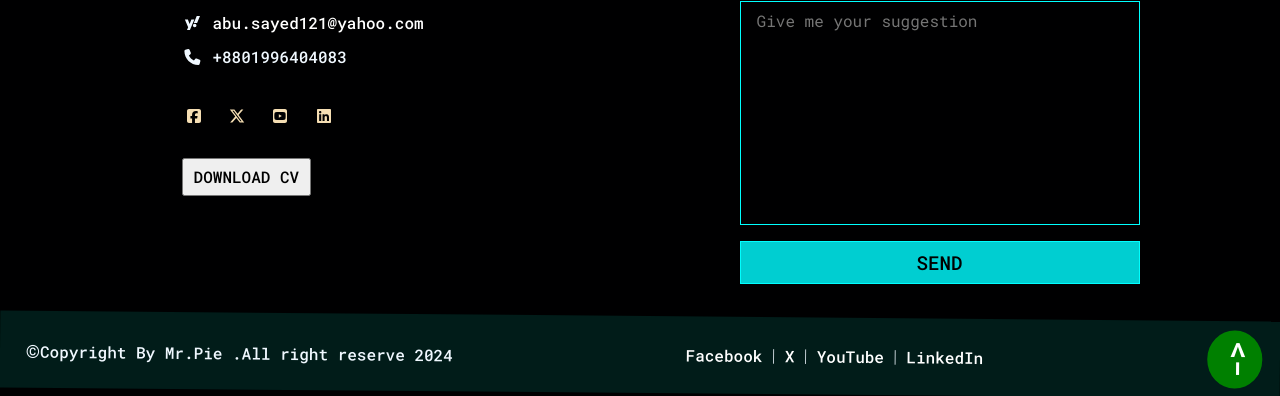
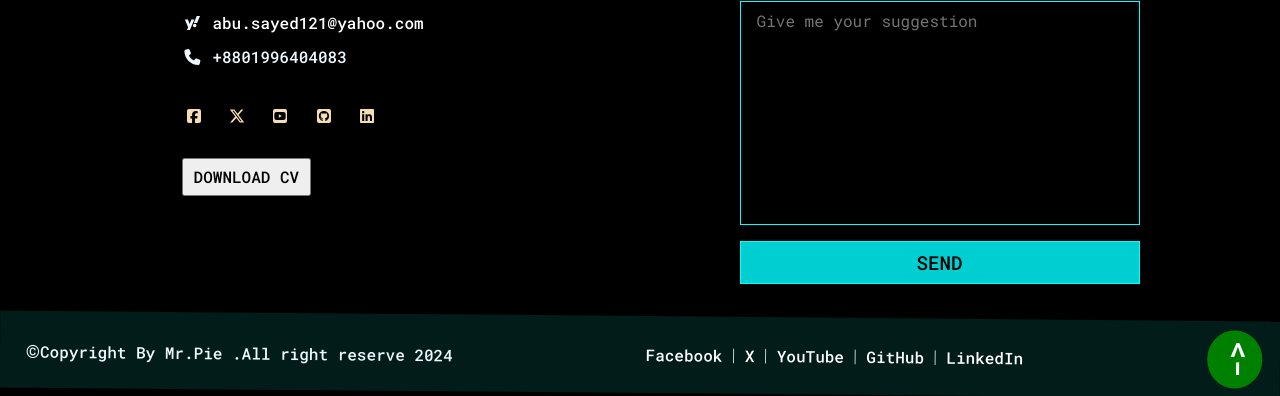
Before and after one commit to heyAbdullahBruh/myNote_client, a Next.js app: page / in a window 1280 px wide. Shown: the part 2750-3146 px from the top of the page. Built offline with nearby package versions, Linux system fonts and the light colour scheme.

Commit message:
#update9.16

```diff
--- a/src/app/page.jsx
+++ b/src/app/page.jsx
@@ -49,8 +49,13 @@ export default function Home() {
                 </div>
                 <div className="midFot">
                      <Link style={{color:'white',textDecoration:'none'}} href='https://www.facebook.com/Mr.1Pie/'>Facebook</Link><span>|</span>
+
                      <Link style={{color:'white',textDecoration:'none'}} href='https://x.com/MrPieX'>X</Link><span>|</span>
+
                      <Link style={{color:'white',textDecoration:'none'}} href='https://www.youtube.com/@Mr.1Pie'>YouTube</Link><span>|</span>
+
+                     <Link style={{color:'white',textDecoration:'none'}} href='https://github.com/MrPieee'>GitHub</Link><span>|</span>
+
                      <Link style={{color:'white',textDecoration:'none'}} href='https://www.linkedin.com/in/heyAbdullahBro'>LinkedIn</Link>
                 </div>
                 <div className="rightFot" style={{rotate:'-90deg'}}>
--- a/src/components/contact/contact.jsx
+++ b/src/components/contact/contact.jsx
@@ -1,9 +1,9 @@
 'use client';
 import { FontAwesomeIcon } from '@fortawesome/react-fontawesome';
 import './contact.css';
-import { faDeleteLeft, faPhone } from '@fortawesome/free-solid-svg-icons';
+import { faPhone } from '@fortawesome/free-solid-svg-icons';
 import Link from 'next/link';
-import { faFacebookSquare, faLinkedin, faXTwitter, faYahoo, faYoutubeSquare } from '@fortawesome/free-brands-svg-icons';
+import { faFacebookSquare, faGithubSquare, faLinkedin, faXTwitter, faYahoo, faYoutubeSquare } from '@fortawesome/free-brands-svg-icons';
 import { useState } from 'react';
 import { api } from '@/config/api';
 
@@ -78,7 +78,10 @@ const Contact = () => {
 
                         <Link className='cntSlink' href={'https://www.youtube.com/@Mr.1Pie'}><FontAwesomeIcon icon={faYoutubeSquare} style={{width:'1.5rem'}}/></Link>
 
+                        <Link className='cntSlink' href={'https://github.com/MrPieee'}><FontAwesomeIcon icon={faGithubSquare} style={{width:'1.5rem'}}/></Link>
+
                         <Link className='cntSlink' href={'https://www.linkedin.com/in/heyAbdullahBro'}><FontAwesomeIcon icon={faLinkedin} style={{width:'1.5rem'}}/></Link>
+
                     </div>
                     <div className="cv">
                         <Link href={'https://pdflink.to/ab846943/'} target='_blank'><button style={{cursor:'pointer'}}>DOWNLOAD CV</button></Link>
```
